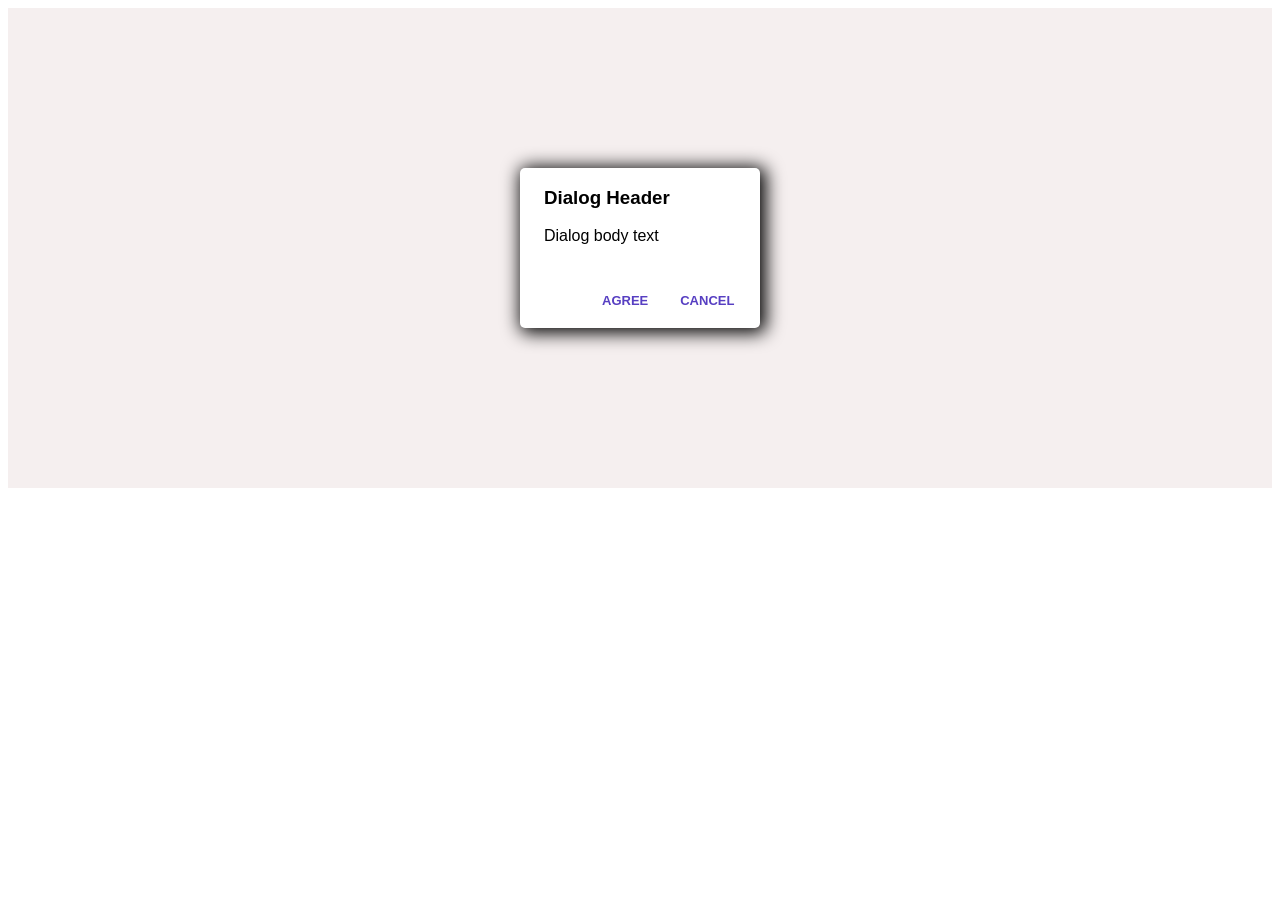
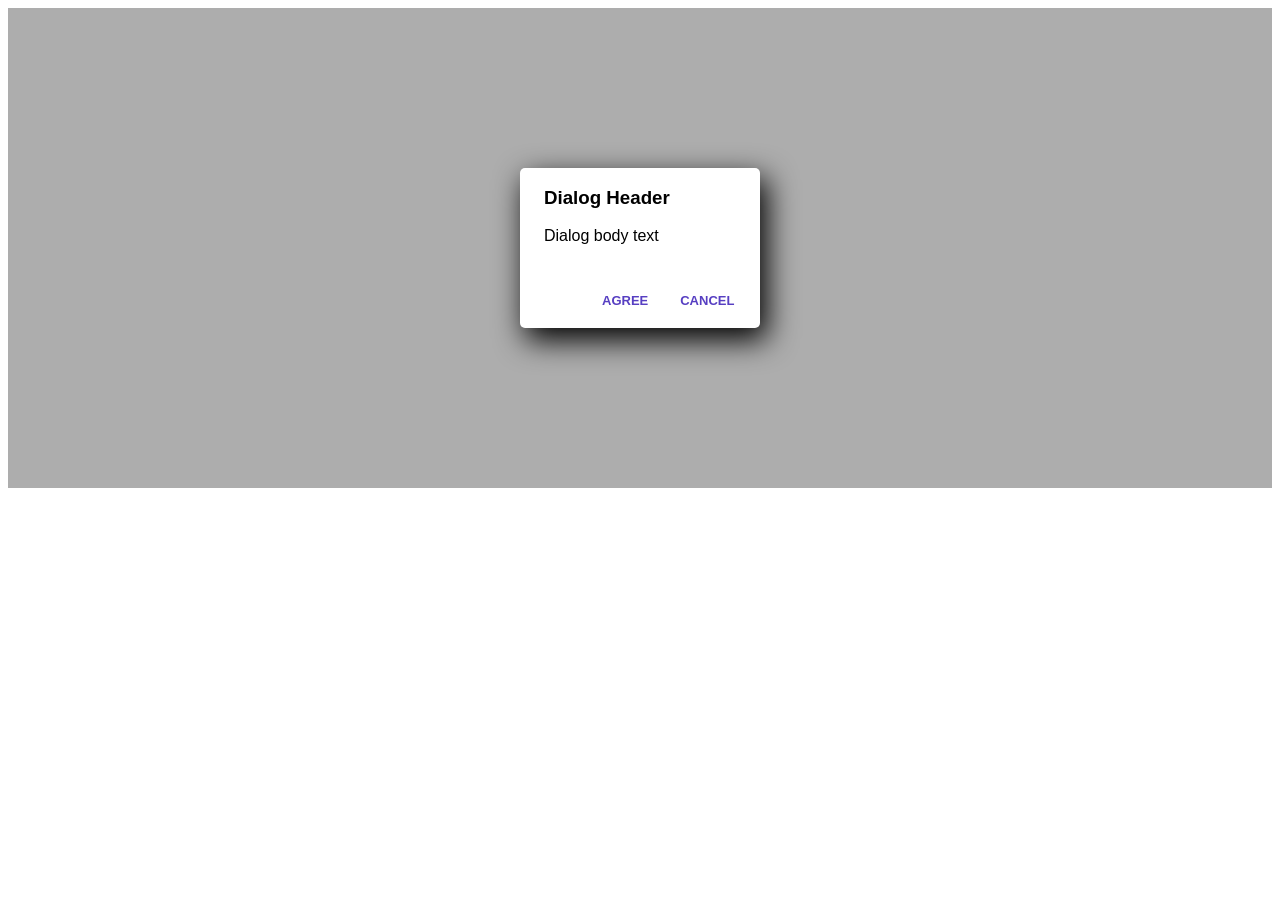

all assignements

--- a/dialog/dialog.css
+++ b/dialog/dialog.css
@@ -7,7 +7,8 @@
     font-family: 'Open Sans', sans-serif;
 }
 .main-container {
-    background-color: #f5efef;
+    background-color: rgba(0,0,0,.32);
+     /* #f5efef; */
     display: flex;
     flex-direction: column;
     justify-content: center;
@@ -15,7 +16,7 @@
     height: 30rem;
 }
 .dialog {
-    box-shadow: 3px 2px 18px 3px black;
+    box-shadow: 6px 11px 30px 1px black;
     background-color: white;
     display: flex;
     flex-direction: column;
@@ -44,3 +45,27 @@ p {
     background-color: whitesmoke;
     cursor: pointer;
 }
+.dialog-simple {
+    height: 16rem;
+}
+.dialog-confirm {
+    height: 20rem;
+}
+.btn-grp-col{
+    flex-direction: column;
+    color: #0a020987;
+    margin-left: 1rem;
+    margin-top: 0rem;
+}
+.btn-row {
+    display: flex;
+    align-items: center;
+    padding: 0.5rem;
+}
+.material-icons {
+    font-size: 45px;
+}
+/* .btn-content--scroll {
+    overflow-y:scroll;
+} */
+
